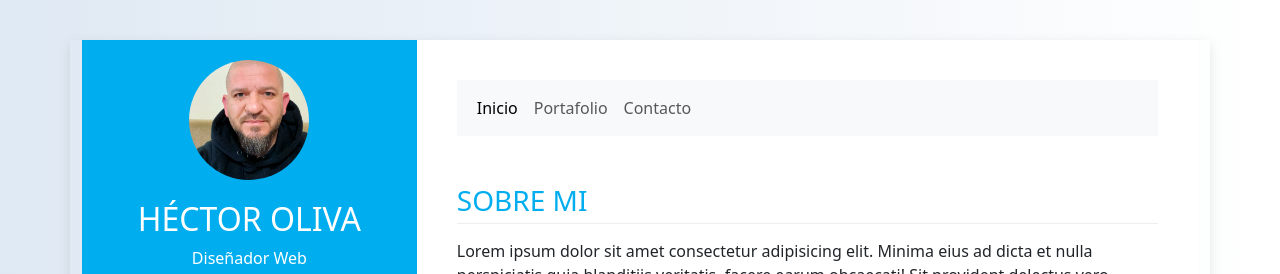
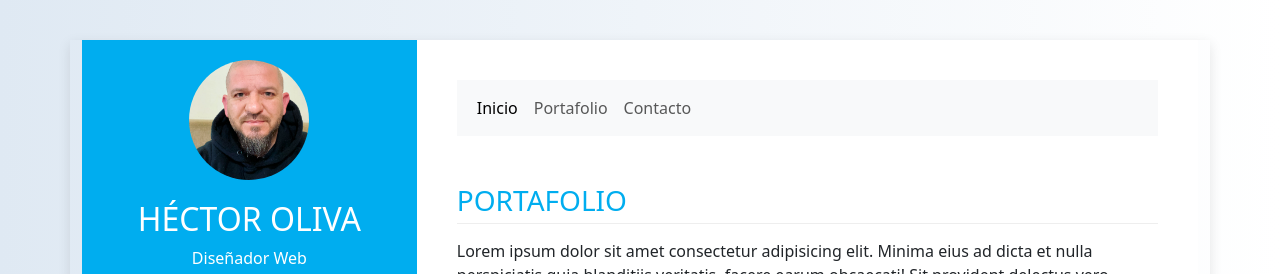
Before and after one commit to saplencovich/examen-final-modulo1-hectoroliva, a plain HTML site: page portafolio.html in a window 1280 px wide. Shown: the top 274 px of the page. Drawn offline with nearby package versions, Linux system fonts and the light colour scheme.

Commit message:
Cambios varios

```diff
--- a/portafolio.html
+++ b/portafolio.html
@@ -55,7 +55,7 @@
                 </div>
             </nav>
             <section>
-                <h3>SOBRE MI</h3>
+                <h3>PORTAFOLIO</h3>
                 <p>Lorem ipsum dolor sit amet consectetur adipisicing elit. Minima eius ad dicta et nulla perspiciatis
                     quia blanditiis veritatis, facere earum obcaecati! Sit provident delectus vero mollitia. Error
                     eveniet eaque reprehenderit?</p>
```
